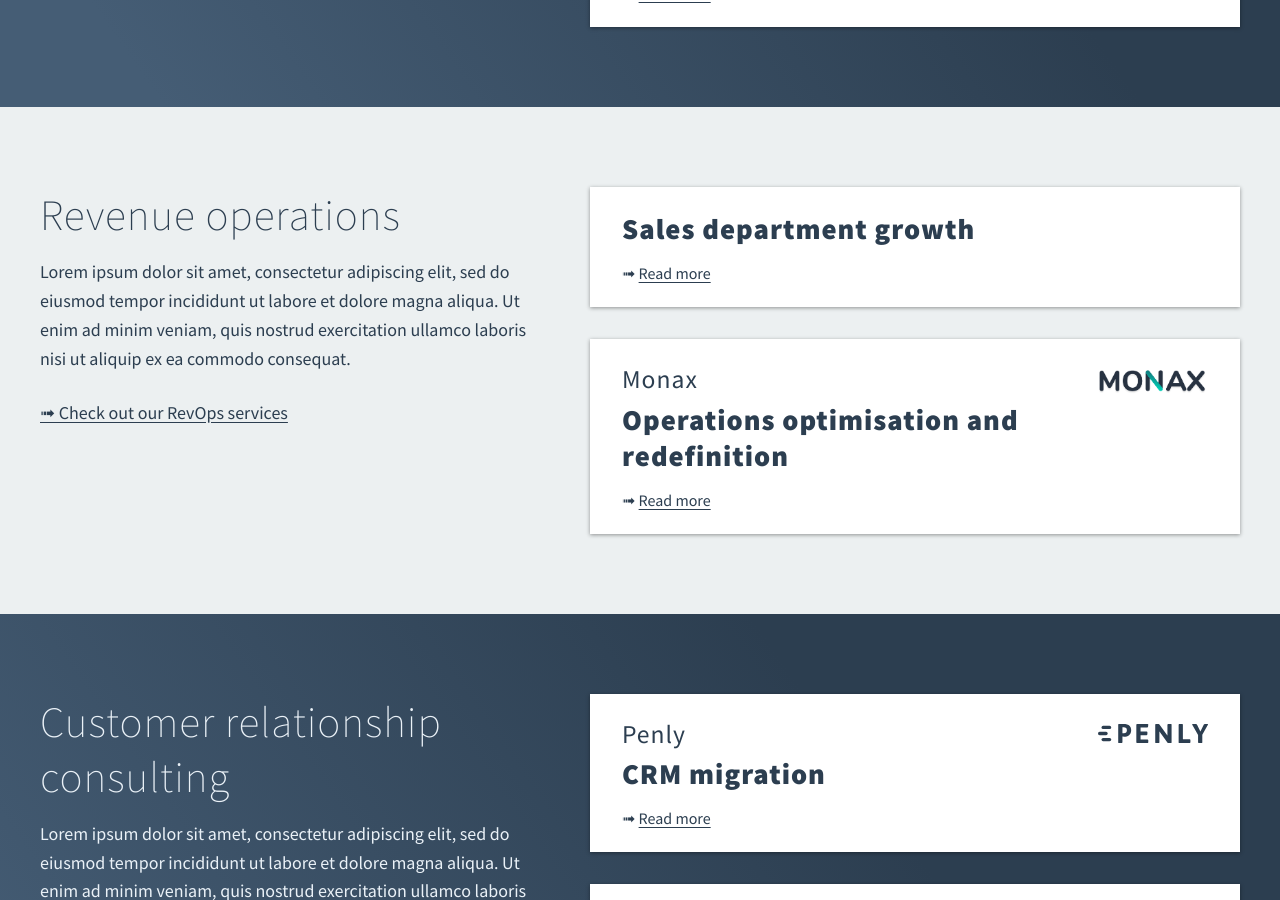
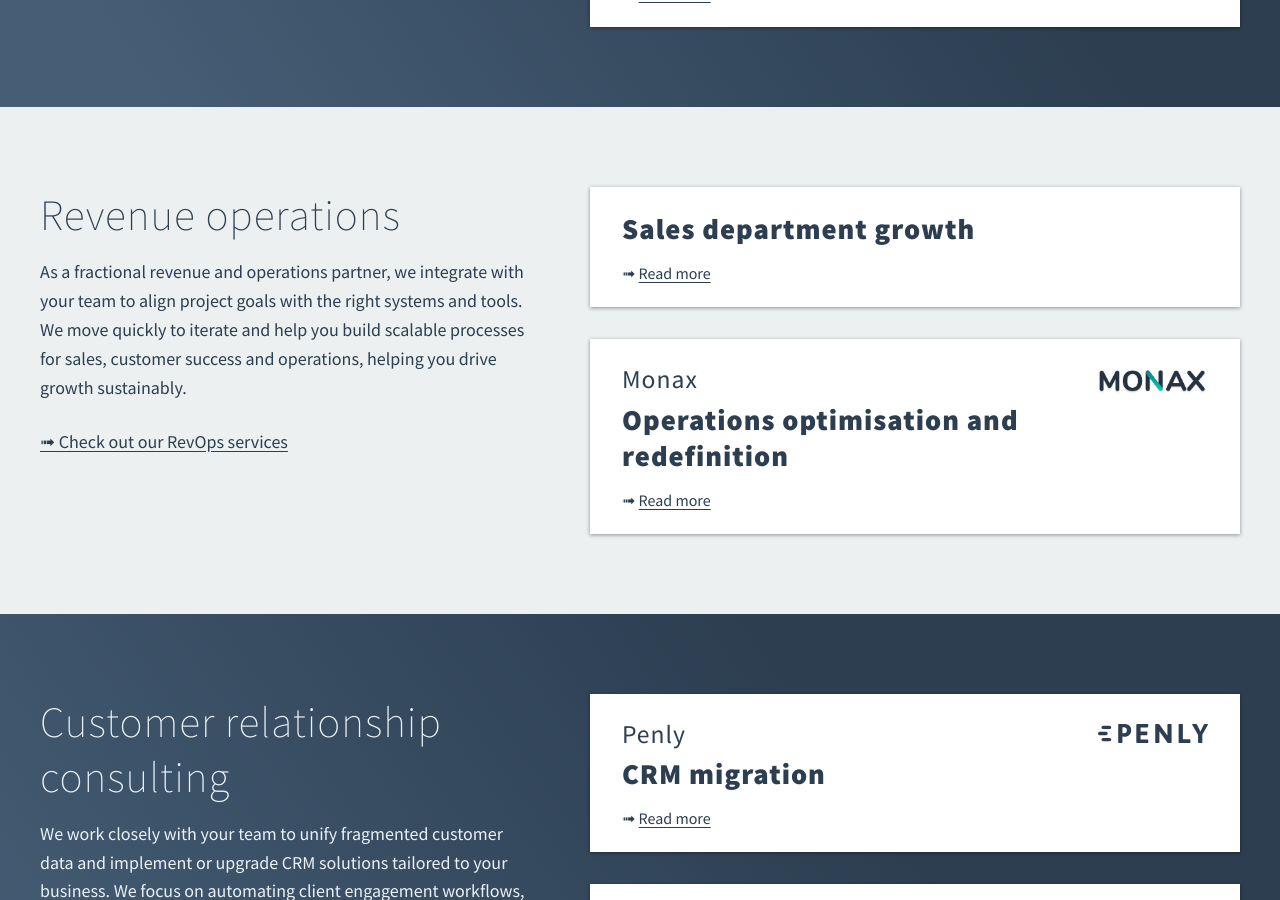
Before and after one commit to derangeddk/deranged.dk, a Jekyll site: the page built from cases/index.html, in a window 1280 px wide and 900 px high, scrolled down 1900 px. Built offline with Jekyll 4.4.1, drawn with Linux system fonts in a browser that asks for light colours; some web fonts are replaced; comment, search, counter and statistics services are not loaded; some of the changed text lies outside the part shown.

Commit message:
Added text to revop cases categories

```diff
--- a/cases/index.html
+++ b/cases/index.html
@@ -152,7 +152,7 @@ sitemap_include: 'yes'
           </h2>
           <div class="section__text">
             <p>
-              Lorem ipsum dolor sit amet, consectetur adipiscing elit, sed do eiusmod tempor incididunt ut labore et dolore magna aliqua. Ut enim ad minim veniam, quis nostrud exercitation ullamco laboris nisi ut aliquip ex ea commodo consequat.
+              As a fractional revenue and operations partner, we integrate with your team to align project goals with the right systems and tools. We move quickly to iterate and help you build scalable processes for sales, customer success and operations, helping you drive growth sustainably.
             </p>
             <div class="section__cta section__cta--no-margin-top">
               <a href="/revops#services">
@@ -195,7 +195,7 @@ sitemap_include: 'yes'
           </h2>
           <div class="section__text">
             <p>
-              Lorem ipsum dolor sit amet, consectetur adipiscing elit, sed do eiusmod tempor incididunt ut labore et dolore magna aliqua. Ut enim ad minim veniam, quis nostrud exercitation ullamco laboris nisi ut aliquip ex ea commodo consequat.
+              We work closely with your team to unify fragmented customer data and implement or upgrade CRM solutions tailored to your business. We focus on automating client engagement workflows, optimising customer success processes, and enabling seamless integration with your existing tools helping you focus on growth.
             </p>
             <div class="section__cta section__cta--no-margin-top">
               <a href="/revops/crm.html">
```
